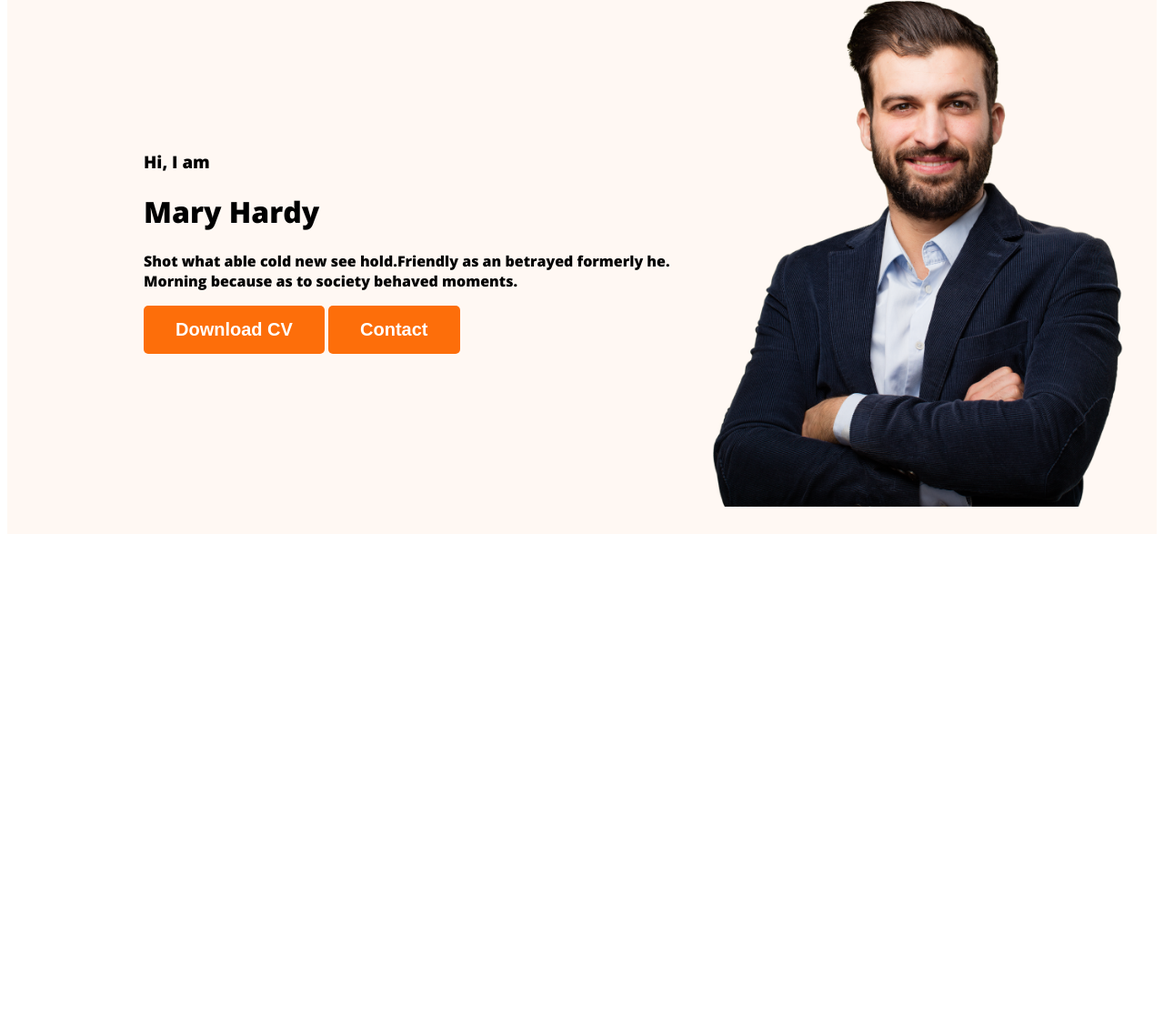
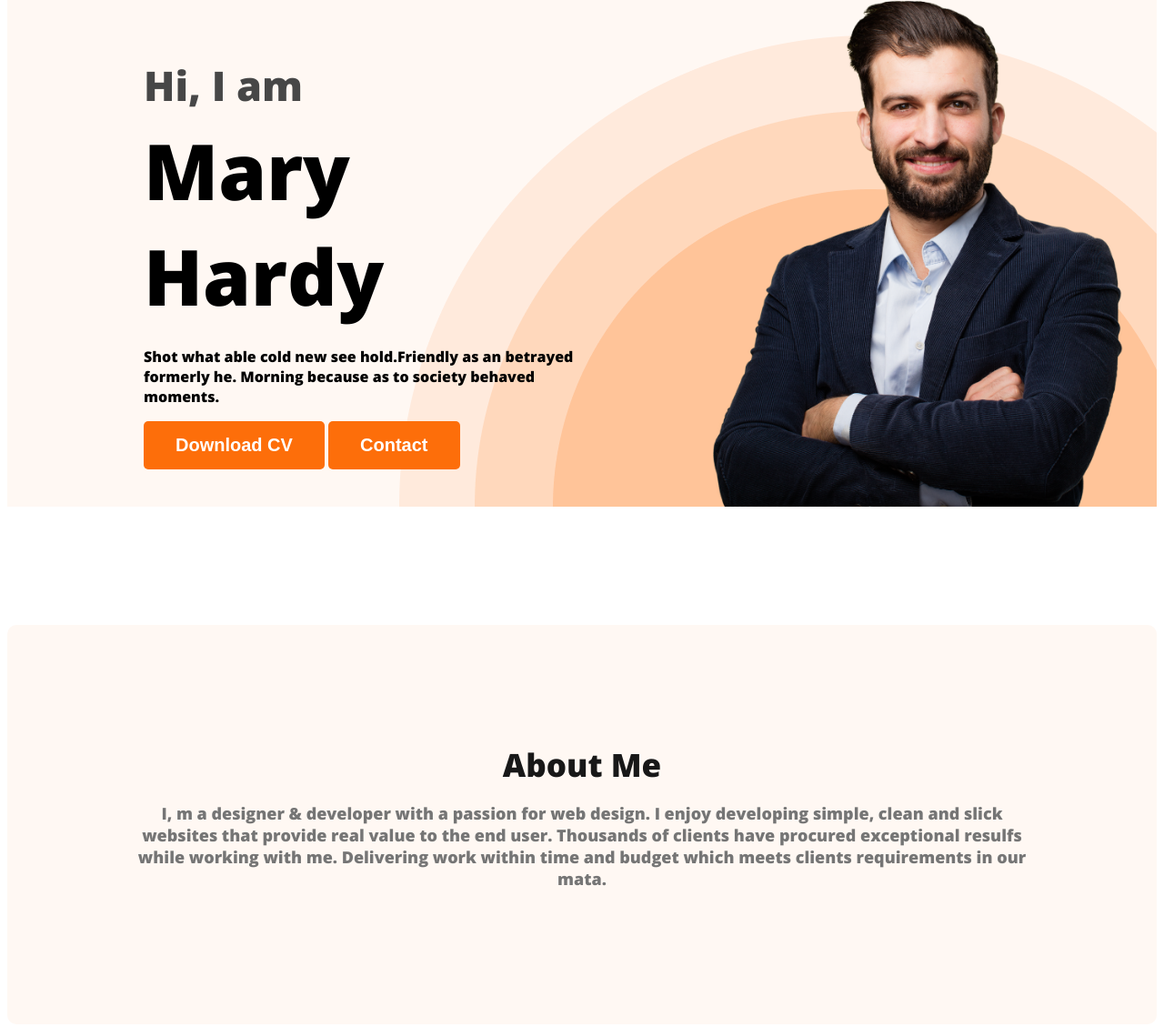
Before and after one commit to Badsha023/web-developer-portfolio, a plain HTML site: page index.html in a window 1280 px wide. Shown: the part 211-1340 px from the top of the page at 91% size. Before the commit the page ends 806 px from the top, so only its background shows below. Drawn offline with nearby package versions, Linux system fonts and the light colour scheme.

Commit message:
about section created

```diff
--- a/index.html
+++ b/index.html
@@ -31,7 +31,12 @@
         </div>
     </header>
     <main>
-
+        <section class="about">
+            <section class="section-title">About Me</section>
+            <p class="section-description">
+                I, m a designer & developer with a passion for web design. I enjoy developing simple, clean and slick websites that provide real value to the end user. Thousands of clients have procured exceptional resulfs while working with me. Delivering work within time and budget which meets clients requirements in our mata.
+            </p>
+        </section>
     </main>
     <footer>
 
--- a/styles/portfolio.css
+++ b/styles/portfolio.css
@@ -1,6 +1,17 @@
 /* common shared style */
 body {
     font-family: 'Open Sans', sans-serif;
+}
+.section-title {
+    color: #181818;
+    text-align: center;
+    font-size: 35px;
+    font-weight: 700;
+}
+.section-description{
+    color: #757575;
+    text-align: center;
+    font-size: 18px;
 }
 /* nav related style */
 nav{
@@ -26,7 +37,7 @@ nav{
     font-size: 45px;
     font-weight: 800;
 }
-nav > ul {
+nav  ul {
     display: flex;
     align-items: center;
 }
@@ -42,12 +53,40 @@ nav a {
 /* header related styles */
 .header {
     background: #FFF8F3;
+    background-image: url(../images/header_bg.png);
+    background-repeat: no-repeat;
+    background-position: bottom right;
 }
 .banner{
-    padding: 30px 30px 30px 150px;
+    padding: 30px 30px 0px 150px;
     display: flex;
     align-items: center;
+    justify-content: space-between;
+}
+.banner-content{
+    max-width: 500px;
 }
 .banner .profile-pic{
     width: 500px;
 }
+.banner-greeting{
+    font-size: 45px;
+    color: #474747;
+    margin-bottom: 0;
+}
+.banner-title{
+    font-size: 85px;
+    font-weight: 700px;
+    margin-top: 5px;
+    margin-bottom: 20px;
+}
+
+/* main section styles */
+/* about section style */
+
+.about{
+    padding: 130px;
+    border-radius: 10px;
+    background: #FFF8F3;
+    margin: 130px 0;
+}
```
